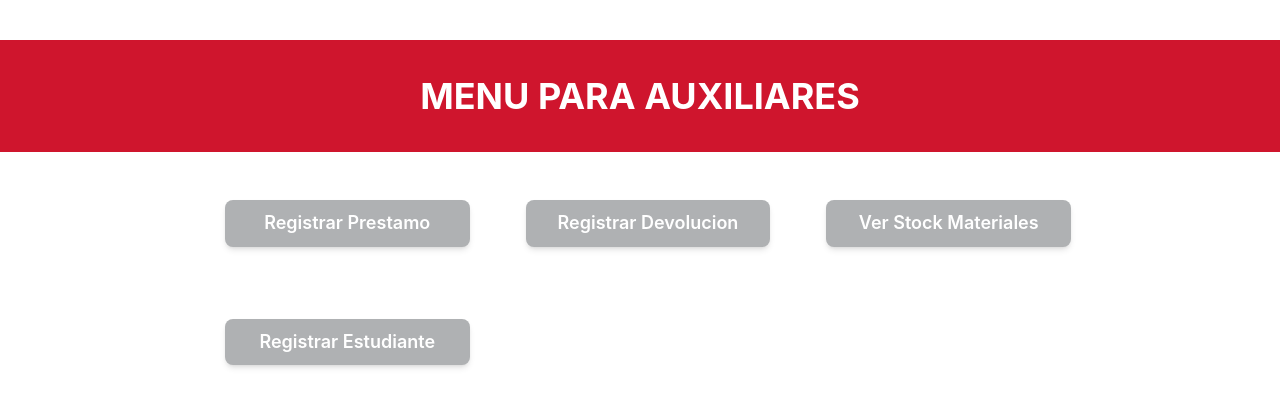
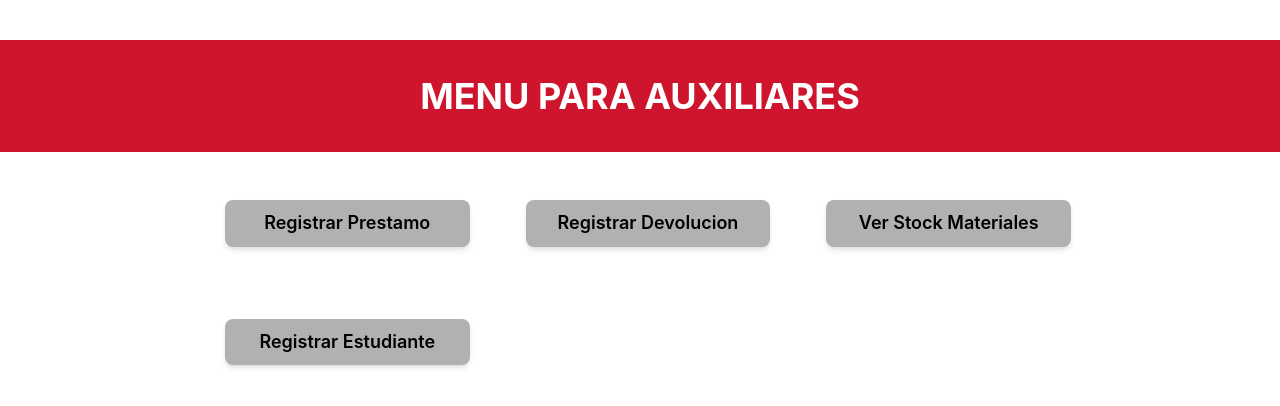
Before and after one commit to melletsrik/laboratorioprestamos, a React (Vite) app in the folder frontend/: page /menu-aux in a window 1280 px wide. Shown: the top 406 px of the page. Built offline with nearby package versions, Linux system fonts and the light colour scheme.

Commit message:
correccion boton menu

```diff
--- a/frontend/src/components/Button.jsx
+++ b/frontend/src/components/Button.jsx
@@ -2,19 +2,20 @@ export default function Button({ children, className = "", ...props }) {
   return (
     <button
       className={`
-        w-full px-6 py-3
+        w-full
+        px-6 py-3
+        m-2
+        rounded-lg
         bg-[var(--color-secondary)]
-        hover:bg-red-700
-        text-[var(--color-white)]
+        hover:bg-[var(--color-terciary)]
+        text-[var(--color-black)]
+        text-lg
         font-semibold
-        text-lg
-        rounded-lg
-        shadow-md
         text-center
         leading-tight
         break-words
+        shadow-md
         transition duration-300
-        m-2
         ${className}
       `}
       {...props}
```
Also changed, not shown: 1 other file (tests, documents, lock files or other folders).
